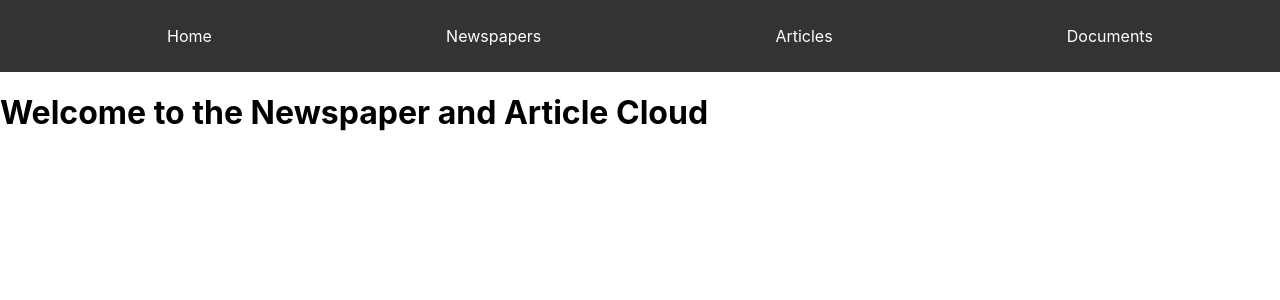
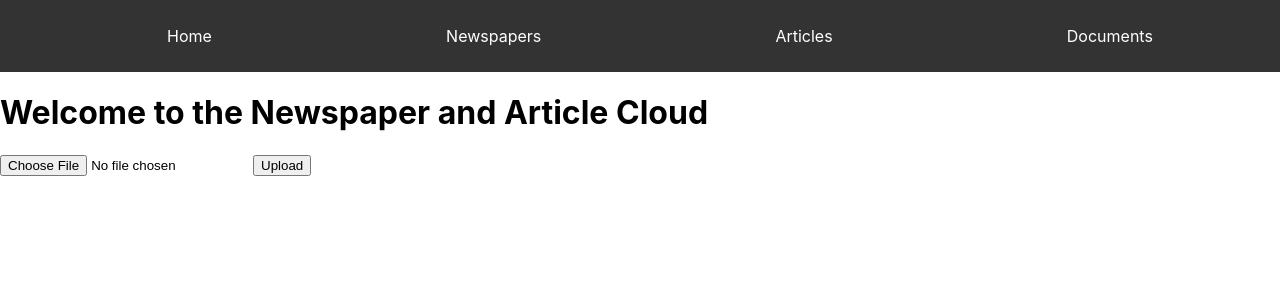
Before and after one commit to KEM-SOAW/KEM-SOAW, a React (Create React App) app: page / in a window 1280 px wide. Shown: the top 300 px of the page. Built offline with nearby package versions, Linux system fonts and the light colour scheme.

Commit message:
Update with new changes

```diff
--- a/package.json
+++ b/package.json
@@ -6,9 +6,10 @@
     "@testing-library/jest-dom": "^5.17.0",
     "@testing-library/react": "^13.4.0",
     "@testing-library/user-event": "^13.5.0",
+    "firebase": "^10.13.1",
     "react": "^18.3.1",
     "react-dom": "^18.3.1",
-    "react-scripts": "5.0.1",
+    "react-scripts": "^3.0.1",
     "web-vitals": "^2.1.4"
   },
   "scripts": {
--- a/src/App.js
+++ b/src/App.js
@@ -1,11 +1,13 @@
 import React from 'react';
-import Navbar from './components/Navbar';  // Ensure the path is correct
+import Navbar from './components/Navbar';
+import UploadForm from './components/UploadForm';
 
 function App() {
   return (
     <div className="App">
       <Navbar />
       <h1>Welcome to the Newspaper and Article Cloud</h1>
+      <UploadForm />
     </div>
   );
 }
--- /dev/null
+++ b/src/components/UploadForm.js
@@ -0,0 +1,60 @@
+import React, { useState } from 'react';
+import { storage } from '../firebaseConfig'; // Import the storage instance
+import { ref, uploadBytesResumable, getDownloadURL } from 'firebase/storage';
+
+const UploadForm = () => {
+  const [file, setFile] = useState(null);
+  const [error, setError] = useState(null);
+  const [url, setUrl] = useState('');
+
+  const types = ['image/png', 'image/jpeg', 'image/jpg'];
+
+  const handleChange = (e) => {
+    let selected = e.target.files[0];
+
+    if (selected && types.includes(selected.type)) {
+      setFile(selected);
+      setError('');
+    } else {
+      setFile(null);
+      setError('Please select an image file (png or jpeg)');
+    }
+  };
+
+  const handleUpload = () => {
+    if (!file) return;
+
+    const storageRef = ref(storage, `images/${file.name}`);
+    const uploadTask = uploadBytesResumable(storageRef, file);
+
+    uploadTask.on(
+      'state_changed',
+      (snapshot) => {
+        // You can track the progress here if needed
+      },
+      (error) => {
+        setError('Upload failed: ' + error.message);
+      },
+      async () => {
+        const downloadURL = await getDownloadURL(uploadTask.snapshot.ref);
+        setUrl(downloadURL);
+        console.log('File available at', downloadURL);
+      }
+    );
+  };
+
+  return (
+    <div>
+      <form>
+        <input type="file" onChange={handleChange} />
+        <button type="button" onClick={handleUpload}>
+          Upload
+        </button>
+      </form>
+      {error && <div>{error}</div>}
+      {url && <div>Uploaded Image: <img src={url} alt="Uploaded file" /></div>}
+    </div>
+  );
+};
+
+export default UploadForm;
--- /dev/null
+++ b/src/firebaseConfig.js
@@ -0,0 +1,17 @@
+// Import the functions you need from the SDKs you need
+import { initializeApp } from "firebase/app";
+// TODO: Add SDKs for Firebase products that you want to use
+// https://firebase.google.com/docs/web/setup#available-libraries
+
+// Your web app's Firebase configuration
+const firebaseConfig = {
+  apiKey: "AIzaSyBqUhaVsDUvbl4CWeUGNiUIGX3mk4rx0LI",
+  authDomain: "kem-soaw.firebaseapp.com",
+  projectId: "kem-soaw",
+  storageBucket: "kem-soaw.appspot.com",
+  messagingSenderId: "816445607770",
+  appId: "1:816445607770:web:1e5751b7d50d656ee86d63"
+};
+
+// Initialize Firebase
+const app = initializeApp(firebaseConfig);
```
Also changed, not shown: 1 other file (tests, documents, lock files or other folders).
